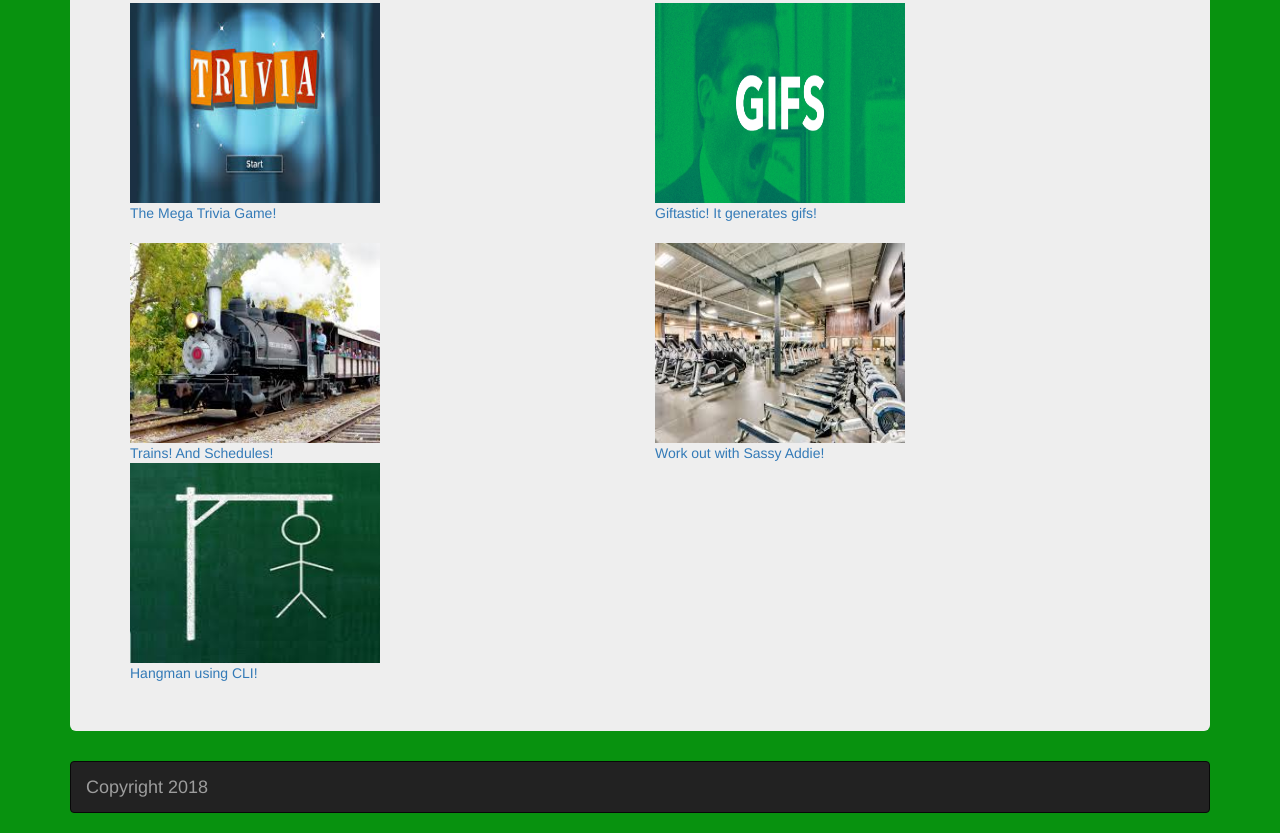
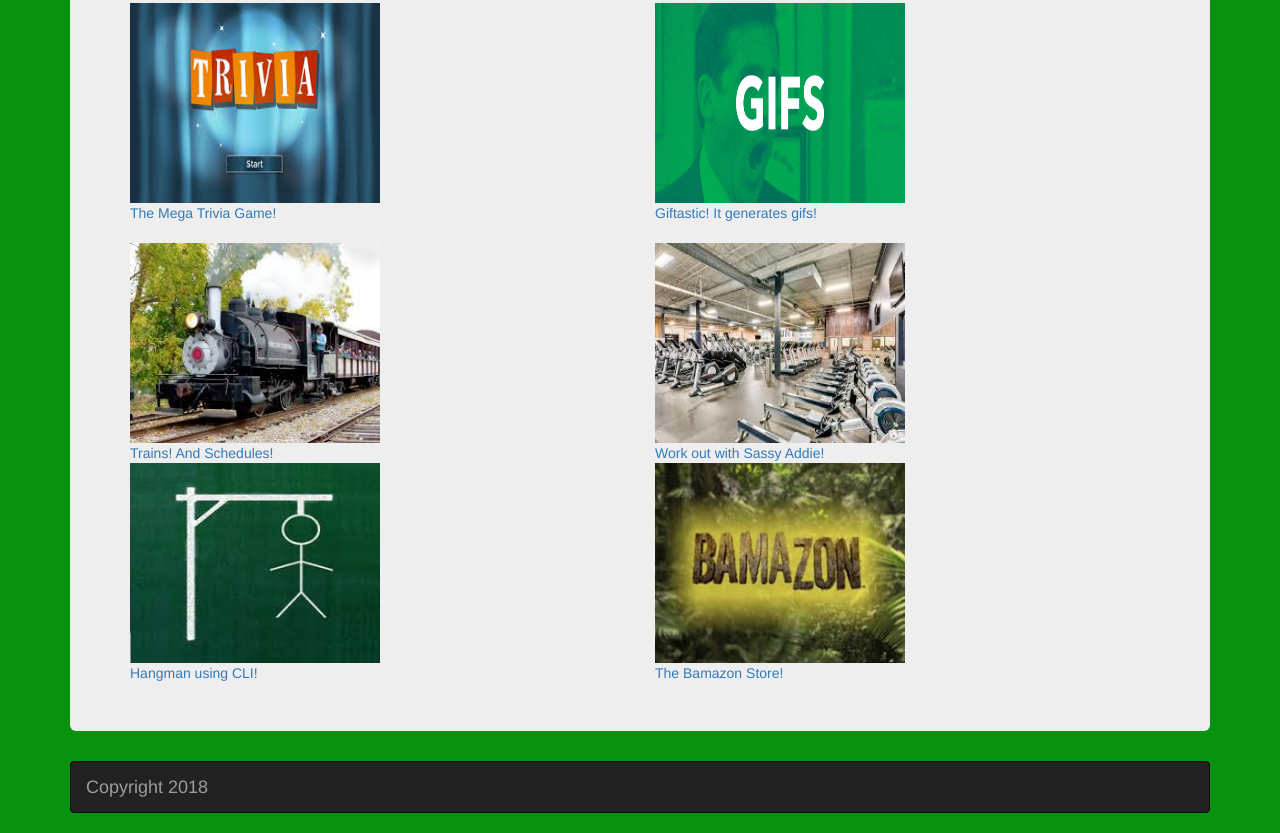
Before and after one commit to TAADAO/UpdatedPortfolio, a plain HTML site: page portfolio.html in a window 1280 px wide. Shown: the part 484-1317 px from the top of the page. Drawn offline with nearby package versions, Linux system fonts and the light colour scheme.

Commit message:
Added link to Bamazon app

```diff
--- a/portfolio.html
+++ b/portfolio.html
@@ -75,6 +75,10 @@
                     <img src="./images/hangman.jpg" alt="Nature" width="250" height="200">
                     <div> <a href = "https://taadao.github.io/Constructor-Word-Guess/"> Hangman using CLI! </a></div>
                 </div>
+                <div class="col-sm-6">
+                    <img src="./images/bamazon.jpg" alt="Nature" width="250" height="200">
+                    <div> <a href = "https://taadao.github.io/BamazonStore/"> The Bamazon Store! </a></div>
+                </div>
         </div>
     </div>
     <nav class="navbar fixed-bottom navbar-inverse">
```
Also changed, not shown: images/bamazon.jpg (added).
